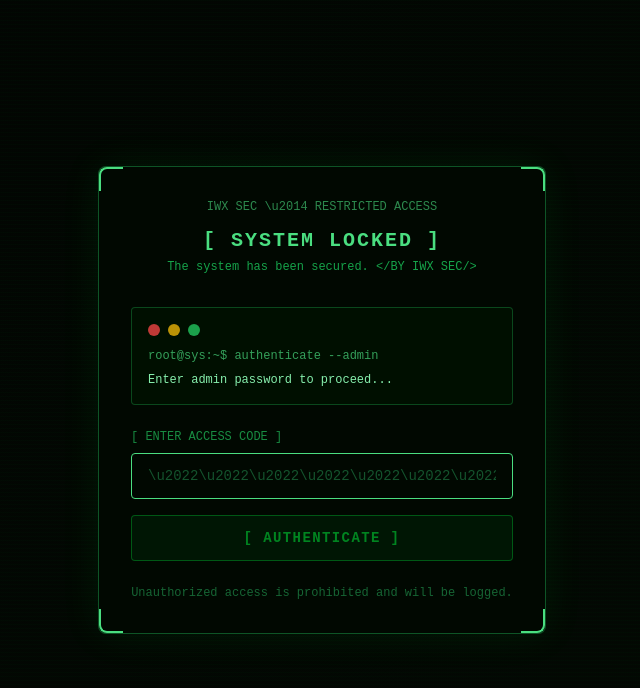
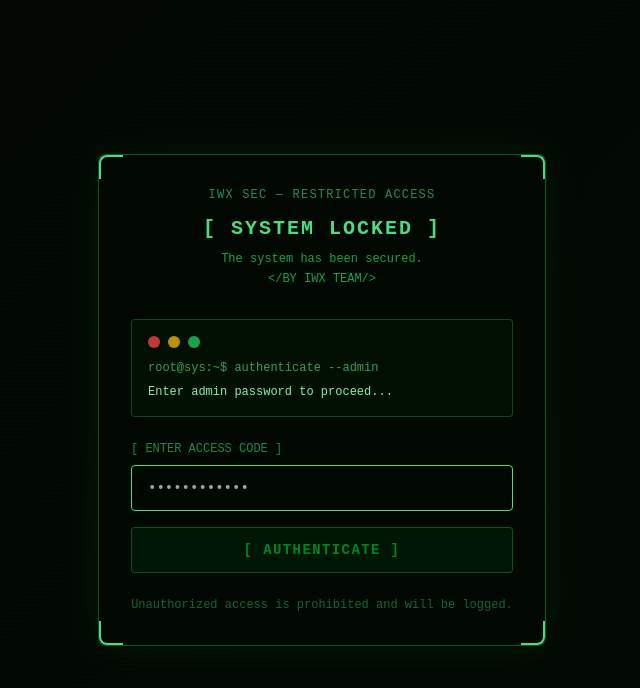
Before and after one commit to Kztutorial99/AndroidControl, a Next.js app: page /login in a window 1280 px wide. Shown: the top 688 px of the page, without its empty margins (318-958 px from the left). Built offline with nearby package versions, Linux system fonts and the light colour scheme; no server answers; the database is empty.

Commit message:
fix: login page - real unicode chars, split IWX TEAM line, add ACCESS GRANTED state

```diff
--- a/app/login/page.tsx
+++ b/app/login/page.tsx
@@ -6,6 +6,7 @@ function LoginForm() {
   const [password, setPassword] = useState('')
   const [error, setError] = useState('')
   const [loading, setLoading] = useState(false)
+  const [granted, setGranted] = useState(false)
   const [dots, setDots] = useState(0)
   const router = useRouter()
   const searchParams = useSearchParams()
@@ -27,14 +28,17 @@ function LoginForm() {
         body: JSON.stringify({ password }),
       })
       if (res.ok) {
-        router.push(from)
-        router.refresh()
+        setGranted(true)
+        setTimeout(() => {
+          router.push(from)
+          router.refresh()
+        }, 1200)
       } else {
-        setError('[ \u26a0 ACCESS DENIED \u2014 INVALID PASSWORD ]')
+        setError('[ ⚠ ACCESS DENIED — INVALID PASSWORD ]')
         setPassword('')
       }
     } catch {
-      setError('[ \u26a0 CONNECTION ERROR ]')
+      setError('[ ⚠ CONNECTION ERROR ]')
     } finally {
       setLoading(false)
     }
@@ -43,25 +47,44 @@ function LoginForm() {
   const loadingText = '[ AUTHENTICATING' + '.'.repeat(dots) + ' ]'
 
   return (
-    <div className="min-h-screen flex items-center justify-center p-4"
-      style={{ fontFamily: 'monospace', background: 'linear-gradient(135deg,#020502 0%,#030903 100%)' }}>
+    <div
+      className="min-h-screen flex items-center justify-center p-4"
+      style={{ fontFamily: 'monospace', background: 'linear-gradient(135deg,#020502 0%,#030903 100%)' }}
+    >
+      {/* Scanlines */}
       <div className="fixed inset-0 pointer-events-none" style={{
         backgroundImage: 'repeating-linear-gradient(0deg,transparent,transparent 3px,rgba(0,255,65,0.02) 3px,rgba(0,255,65,0.02) 4px)',
         zIndex: 0
       }} />
+
       <div className="relative w-full max-w-md" style={{ zIndex: 1 }}>
-        <div className="border border-green-500/40 rounded-lg p-8 relative"
-          style={{ background:'rgba(2,9,2,0.97)', boxShadow:'0 0 40px rgba(0,255,65,0.08)' }}>
+        <div
+          className="border border-green-500/40 rounded-lg p-8 relative"
+          style={{ background: 'rgba(2,9,2,0.97)', boxShadow: '0 0 40px rgba(0,255,65,0.08)' }}
+        >
+          {/* Corner accents */}
           <div className="absolute top-0 left-0 w-6 h-6 border-t-2 border-l-2 border-green-400 rounded-tl-lg" />
           <div className="absolute top-0 right-0 w-6 h-6 border-t-2 border-r-2 border-green-400 rounded-tr-lg" />
           <div className="absolute bottom-0 left-0 w-6 h-6 border-b-2 border-l-2 border-green-400 rounded-bl-lg" />
           <div className="absolute bottom-0 right-0 w-6 h-6 border-b-2 border-r-2 border-green-400 rounded-br-lg" />
+
+          {/* Header */}
           <div className="text-center mb-8">
-            <div className="text-green-400 text-xs mb-3 opacity-60">IWX SEC \u2014 RESTRICTED ACCESS</div>
-            <h1 className="text-green-400 text-xl font-bold tracking-widest mb-1">[ SYSTEM LOCKED ]</h1>
-            <p className="text-green-600 text-xs">The system has been secured. &lt;/BY IWX SEC/&gt;</p>
+            <div className="text-green-400 text-xs mb-3 opacity-60 tracking-widest">
+              IWX SEC — RESTRICTED ACCESS
+            </div>
+            <h1 className="text-green-400 text-xl font-bold tracking-widest mb-2">
+              [ SYSTEM LOCKED ]
+            </h1>
+            <p className="text-green-600 text-xs">The system has been secured.</p>
+            <p className="text-green-600 text-xs mt-1">&lt;/BY IWX TEAM/&gt;</p>
           </div>
-          <div className="border border-green-500/30 rounded p-4 mb-6" style={{ background:'rgba(0,18,0,0.8)' }}>
+
+          {/* Terminal box */}
+          <div
+            className="border border-green-500/30 rounded p-4 mb-6"
+            style={{ background: 'rgba(0,18,0,0.8)' }}
+          >
             <div className="flex gap-2 mb-3">
               <div className="w-3 h-3 rounded-full bg-red-500/80" />
               <div className="w-3 h-3 rounded-full bg-yellow-500/80" />
@@ -70,6 +93,8 @@ function LoginForm() {
             <div className="text-green-400/70 text-xs mb-2">root@sys:~$ authenticate --admin</div>
             <div className="text-green-300 text-xs">Enter admin password to proceed...</div>
           </div>
+
+          {/* Form */}
           <form onSubmit={handleSubmit} className="space-y-4">
             <div>
               <label className="text-green-500/70 text-xs mb-2 block">[ ENTER ACCESS CODE ]</label>
@@ -77,31 +102,56 @@ function LoginForm() {
                 type="password"
                 value={password}
                 onChange={e => setPassword(e.target.value)}
-                disabled={loading}
+                disabled={loading || granted}
                 autoFocus
-                placeholder="\u2022\u2022\u2022\u2022\u2022\u2022\u2022\u2022\u2022\u2022\u2022\u2022"
-                className="w-full bg-transparent border border-green-500/40 rounded px-4 py-3 text-green-400 text-sm placeholder-green-900 outline-none focus:border-green-400 transition-all"
-                style={{ fontFamily:'monospace' }}
+                placeholder="••••••••••••"
+                className="w-full bg-transparent border border-green-500/40 rounded px-4 py-3 text-green-400 text-sm outline-none focus:border-green-400 transition-all"
+                style={{ fontFamily: 'monospace' }}
               />
             </div>
+
             {error && (
-              <div className="text-red-400 text-xs text-center py-2 border border-red-500/30 rounded animate-pulse"
-                style={{ background:'rgba(160,10,10,0.15)' }}>
+              <div
+                className="text-red-400 text-xs text-center py-2 border border-red-500/30 rounded animate-pulse"
+                style={{ background: 'rgba(160,10,10,0.15)' }}
+              >
                 {error}
               </div>
             )}
-            <button type="submit" disabled={loading || !password}
+
+            {granted && (
+              <div
+                className="text-green-400 text-sm text-center py-3 border border-green-400/60 rounded font-bold tracking-widest"
+                style={{ background: 'rgba(0,200,60,0.12)', boxShadow: '0 0 20px rgba(0,255,65,0.2)' }}
+              >
+                [ ✓ ACCESS GRANTED ]
+              </div>
+            )}
+
+            <button
+              type="submit"
+              disabled={loading || !password || granted}
               className="w-full py-3 rounded text-sm font-bold tracking-widest transition-all border"
               style={{
-                background: loading ? 'rgba(0,100,30,0.3)' : 'rgba(0,200,60,0.15)',
-                borderColor: loading ? 'rgba(0,255,65,0.3)' : 'rgba(0,255,65,0.6)',
-                color: loading ? '#00cc44' : '#00ff41',
-                cursor: (loading || !password) ? 'not-allowed' : 'pointer',
-                opacity: (!password && !loading) ? 0.5 : 1,
-              }}>
-              {loading ? loadingText : '[ AUTHENTICATE ]'}
+                background: granted
+                  ? 'rgba(0,200,60,0.2)'
+                  : loading
+                  ? 'rgba(0,100,30,0.3)'
+                  : 'rgba(0,200,60,0.15)',
+                borderColor: granted
+                  ? 'rgba(0,255,65,0.8)'
+                  : loading
+                  ? 'rgba(0,255,65,0.3)'
+                  : 'rgba(0,255,65,0.6)',
+                color: granted ? '#00ff41' : loading ? '#00cc44' : '#00ff41',
+                cursor: (loading || !password || granted) ? 'not-allowed' : 'pointer',
+                opacity: (!password && !loading && !granted) ? 0.5 : 1,
+              }}
+            >
+              {granted ? '[ ✓ ACCESS GRANTED ]' : loading ? loadingText : '[ AUTHENTICATE ]'}
             </button>
           </form>
+
           <div className="mt-6 text-center text-green-800 text-xs">
             Unauthorized access is prohibited and will be logged.
           </div>
```
